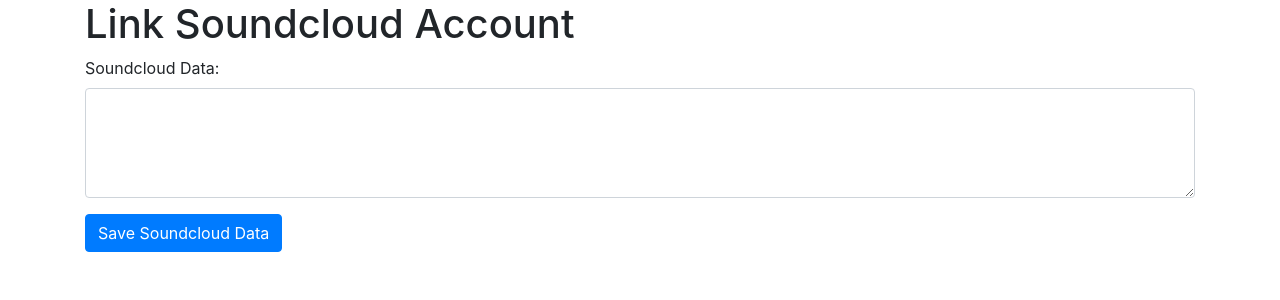
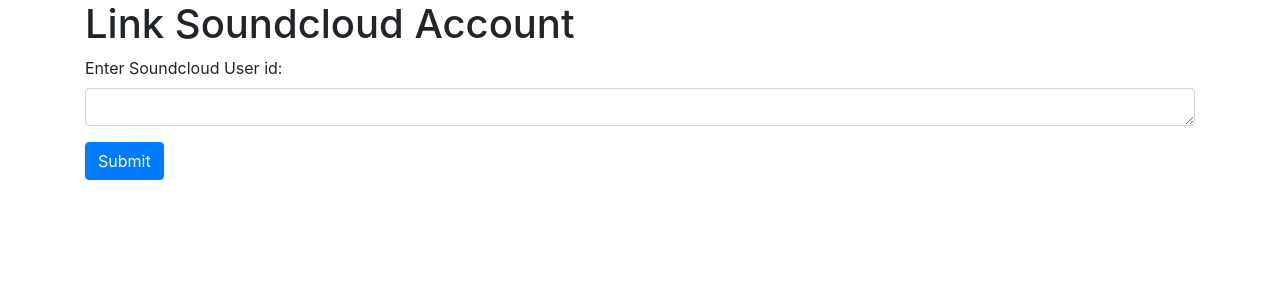
Before and after one commit to kbj500/UNUS, a Flask app: template website/templates/soundcloud_input.html in a window 1280 px wide. Shown: the part 56-356 px from the top of the page. Run offline with Flask 3, Linux system fonts and the light colour scheme; the template is opened without the code that fills it, so the values that code supplies are empty; some libraries are stand-ins or nearby versions.

Commit message:
soundcloud button almost done

```diff
--- a/website/auth.py
+++ b/website/auth.py
@@ -28,9 +28,9 @@
         if button_clicked == 'soundcloud':
             if 'soundcloud_data' in request.form:
                 soundcloud_data = request.form.get('soundcloud_data')
-                flash(soundcloud_data, category='success')
-                # Redirect to the linker page after saving the data
-                return redirect(url_for('auth.linker'))
+                #flash(soundcloud_data, category='success')
+                # put in database
+                return redirect(url_for('views.home'))
 
             return render_template("soundcloud_input.html", user=current_user)
 
--- a/website/templates/soundcloud_input.html
+++ b/website/templates/soundcloud_input.html
@@ -3,9 +3,9 @@
   <h1>Link Soundcloud Account</h1>
   <form method="post">
     <div class="form-group">
-      <label for="soundcloud_data">Soundcloud Data:</label>
-      <textarea class="form-control" id="soundcloud_data" name="soundcloud_data" rows="4" required></textarea>
+      <label for="soundcloud_data">Enter Soundcloud User id:</label>
+      <textarea class="form-control" id="soundcloud_data" name="soundcloud_data" rows="1" required></textarea>
     </div>
-    <button type="submit" name="button_clicked" value="soundcloud" class="btn btn-primary">Save Soundcloud Data</button>
+    <button type="submit" name="button_clicked" value="soundcloud" class="btn btn-primary">Submit</button>
   </form>
 {% endblock %}
```
